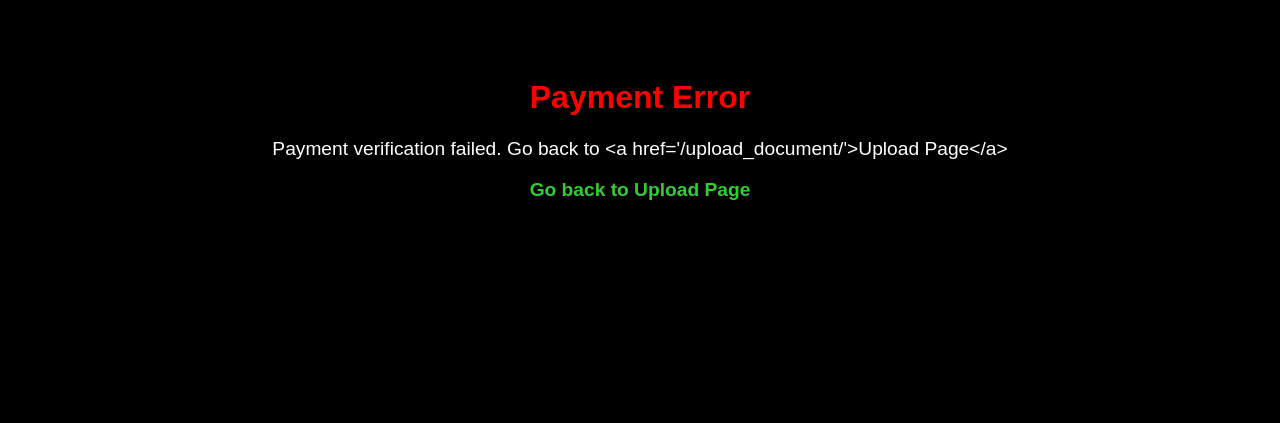
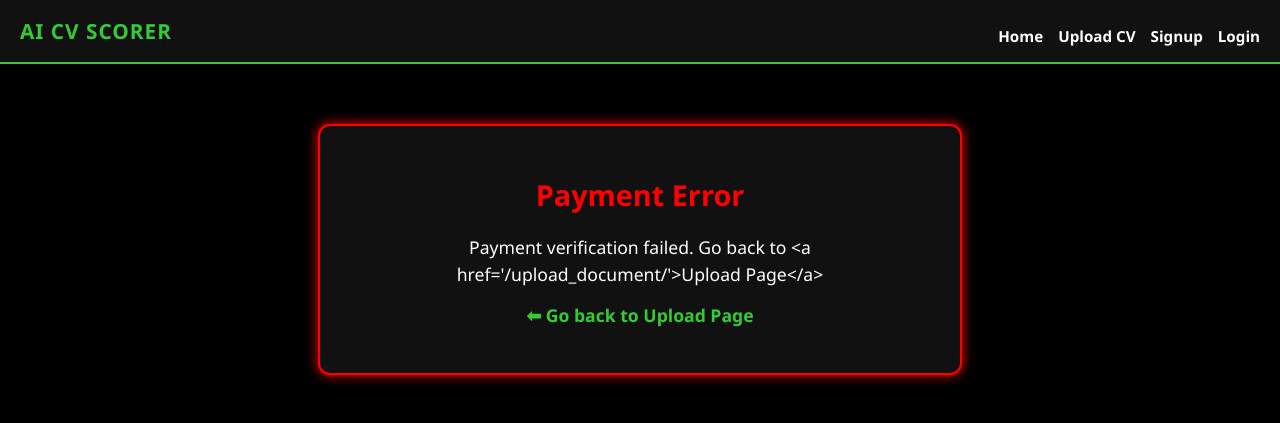
Before and after one commit to Newton-Atika/cvscore, a Django app: page /verify_payment/ in a window 1280 px wide. Shown: the top 423 px of the page. Run offline with Django 5.2, Linux system fonts and the light colour scheme; the visitor is signed in with stand-in values (Sample User, id 1); data that the repository does not hold is empty.

Commit message:
Update payment_error.html

```diff
--- a/home/templates/home/payment_error.html
+++ b/home/templates/home/payment_error.html
@@ -2,34 +2,134 @@
 <html lang="en">
 <head>
   <meta charset="UTF-8">
-    <title>Payment Error</title>
+  <title>Payment Error - AI CV Scorer</title>
+  <meta name="viewport" content="width=device-width, initial-scale=1.0">
   <style>
     body {
       background-color: #000;
       color: #fff;
-            font-family: Arial, sans-serif;
+      font-family: 'Segoe UI', Arial, sans-serif;
+      margin: 0;
+      padding: 0;
       text-align: center;
-            padding: 50px;
     }
+
+    /* Navigation */
+    nav {
+      background: #111;
+      padding: 15px 20px;
+      display: flex;
+      justify-content: space-between;
+      align-items: center;
+      border-bottom: 2px solid limegreen;
+      flex-wrap: wrap;
+    }
+    nav .logo {
+      color: limegreen;
+      font-size: 1.3rem;
+      font-weight: bold;
+      text-transform: uppercase;
+      letter-spacing: 1px;
+    }
+    nav ul {
+      list-style: none;
+      display: flex;
+      gap: 15px;
+      margin: 10px 0 0 0;
+      padding: 0;
+      flex-wrap: wrap;
+      justify-content: center;
+    }
+    nav ul li a {
+      color: #fff;
+      text-decoration: none;
+      font-weight: bold;
+      font-size: 0.95rem;
+    }
+    nav ul li a:hover {
+      color: limegreen;
+    }
+
+    /* Error container */
+    .error-container {
+      margin: 60px 20px;
+      background: #111;
+      border: 2px solid red;
+      border-radius: 12px;
+      padding: 30px 20px;
+      box-shadow: 0 0 12px red;
+      max-width: 600px;
+      margin-left: auto;
+      margin-right: auto;
+    }
+
     h1 {
       color: red;
+      margin-bottom: 20px;
+      font-size: 1.8rem;
     }
+
     p {
-            font-size: 1.2em;
+      font-size: 1.1rem;
+      margin: 15px 0;
+      line-height: 1.5;
     }
+
     a {
       color: limegreen;
       text-decoration: none;
       font-weight: bold;
     }
     a:hover {
-            color: white;
+      color: #fff;
+    }
+
+    /* Mobile tweaks */
+    @media (max-width: 600px) {
+      nav {
+        flex-direction: column;
+        align-items: flex-start;
+      }
+      nav .logo {
+        font-size: 1.2rem;
+        margin-bottom: 8px;
+      }
+      nav ul {
+        justify-content: flex-start;
+        gap: 10px;
+      }
+      .error-container {
+        margin: 40px 15px;
+        padding: 25px 15px;
+      }
+      h1 {
+        font-size: 1.5rem;
+      }
+      p {
+        font-size: 1rem;
+      }
     }
   </style>
 </head>
 <body>
+
+  <!-- Navigation -->
+  <nav>
+    <div class="logo">AI CV Scorer</div>
+    <ul>
+      <li><a href="{% url 'home' %}">Home</a></li>
+      <li><a href="{% url 'upload_document' %}">Upload CV</a></li>
+      <li><a href="{% url 'signup' %}">Signup</a></li>
+      <li><a href="{% url 'login' %}">Login</a></li>
+    </ul>
+  </nav>
+
+  <!-- Error Box -->
+  <div class="error-container">
     <h1>Payment Error</h1>
     <p>{{ message }}</p>
-    <p><a href="{% url 'upload_document' %}">Go back to Upload Page</a></p>
+    <p><a href="{% url 'upload_document' %}">⬅ Go back to Upload Page</a></p>
+  </div>
+
 </body>
 </html>
```
Lines whose indentation alone changed are shown as unchanged.
